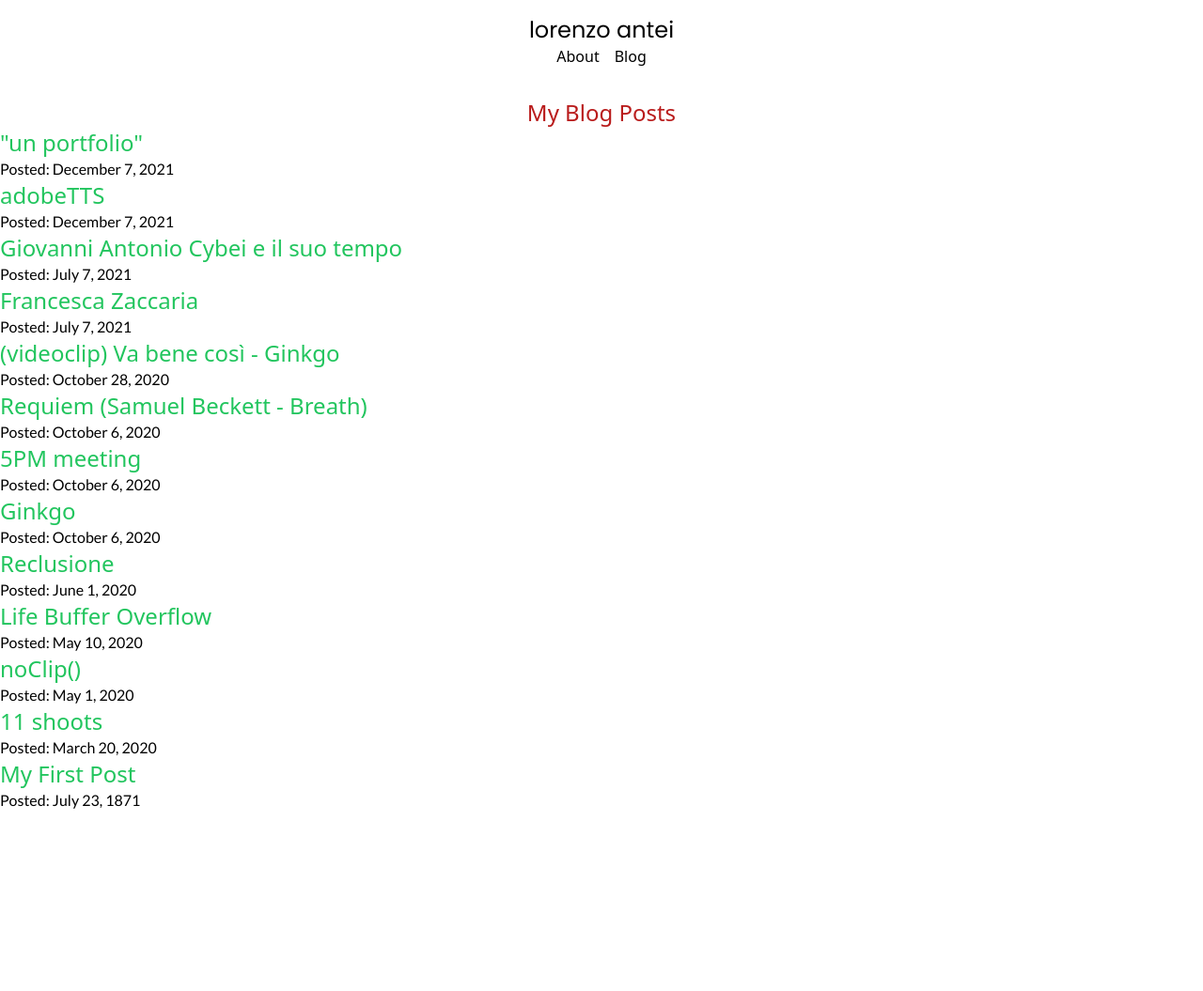
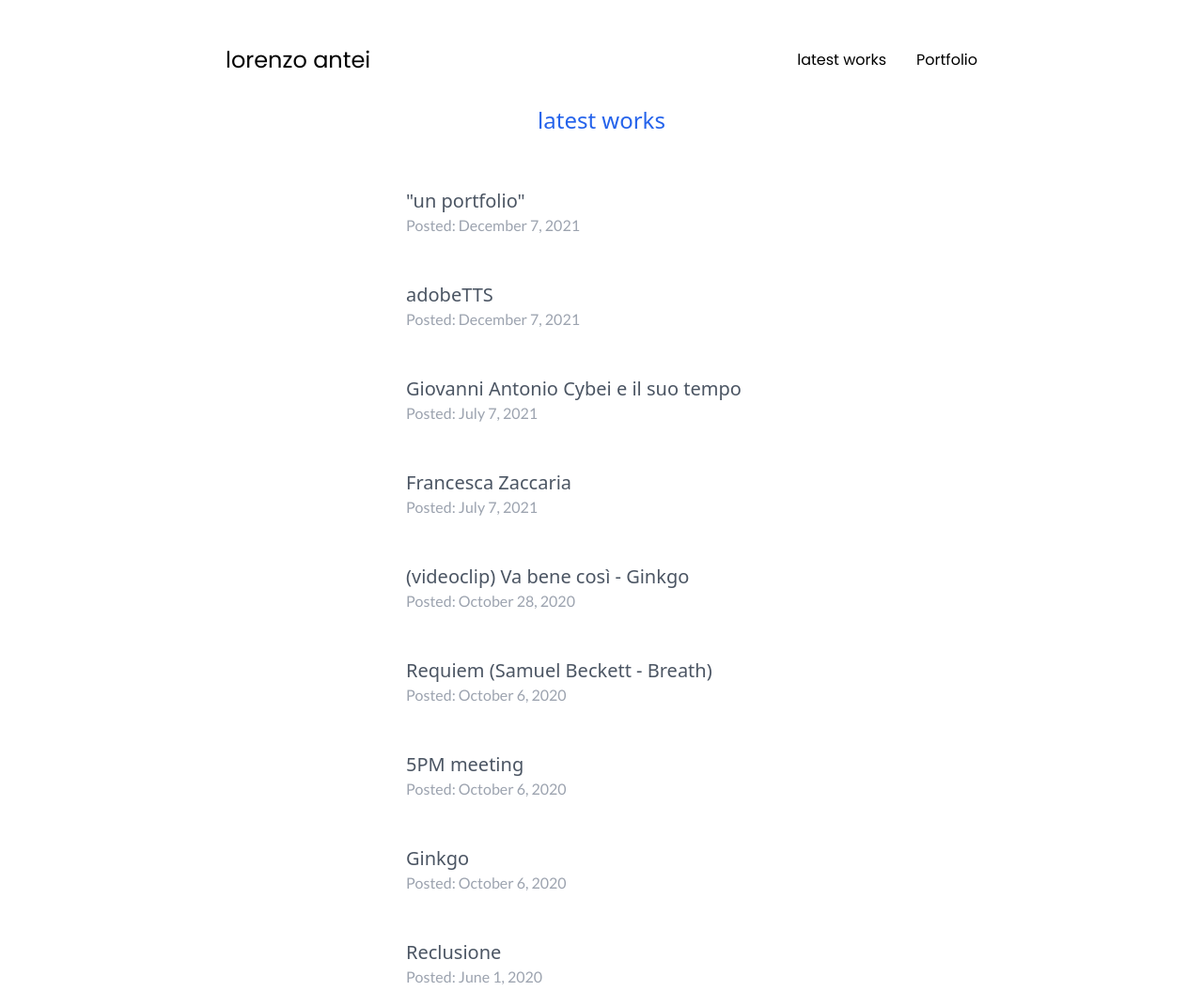
Before and after one commit to lorenzoantei/myBlog, a Gatsby site: page /blog in a window 1280 px wide. Shown: the top 1055 px of the page at 94% size. Before the commit the page ends 864 px from the top, so only its background shows below. Built offline with nearby package versions, Linux system fonts and the light colour scheme; Gatsby itself is replaced by a stand-in of ours.

Commit message:
some makeup

```diff
--- a/src/components/layout.js
+++ b/src/components/layout.js
@@ -20,33 +20,42 @@ const Layout = ({ pageTitle, children }) => {
   `)
 
   return (
-    <div className="pt-4">
+    <div className="container mx-auto pt-12
+    2xl:px-80 xl:px-60 lg:px-24 md:px-6 px-4
+    ">
 
       <title>{pageTitle} | {data.site.siteMetadata.title}</title>
 
-      <header id="{siteTitle}" className="font-poppins text-2xl flex justify-center ">
+      <div className='flex flex-row items-center justify-between font-poppins'>
+
+      <header id="{siteTitle}" className="text-2xl">
         <Link to="/" className="hover:text-purple-700 hover:ease-in-out duration-1000">{data.site.siteMetadata.title}</Link>
       </header>
+      <nav className="">
+        <ul className="flex flex-row space-x-4 md:space-x-8 text-sm md:text-base">
 
-      <nav className="flex justify-center">
-        <ul className="flex flex-row space-x-4">
-          <li className="">
-            <Link to="/about" className="hover:text-orange-700 hover:ease-in-out duration-1000">
-              About
+          <li className="hover:text-blue-700 hover:ease-in-out duration-1000 ">
+            <Link to="/blog" className="">
+              latest works
             </Link>
           </li>
-          <li className="hover:text-green-700 hover:ease-in-out duration-1000">
-            <Link to="/blog" className="">
-              Blog
+          <li className="hover:text-blue-700 hover:ease-in-out duration-1000">
+            <Link target="_blank" to="https://lorenzoanteiportfolio.netlify.app/">
+              Portfolio
             </Link>
           </li>
+
         </ul>
       </nav>
 
+      </div>
+
       <main className='pt-8'>
-        <h1 className="text-2xl text-red-700 flex justify-center">{pageTitle}</h1>
-        {children}
+        <h1 className="text-2xl text-blue-600 text-center">{pageTitle}</h1>
+
+        <div className='py-8'>{children}</div>
       </main>
+
     </div>
   )
 }
--- a/src/pages/about.js
+++ /dev/null
@@ -1,12 +0,0 @@
-import * as React from 'react'
-import Layout from '../components/layout'
-
-const AboutPage = () => {
-  return (
-    <Layout pageTitle="About Me">
-      <p>Hi there! I'm the proud creator of this site, which I built with Gatsby.</p>
-    </Layout>
-  )
-}
-
-export default AboutPage
--- a/src/pages/blog/index.js
+++ b/src/pages/blog/index.js
@@ -4,20 +4,23 @@ import Layout from '../../components/layout'
 
 const BlogPage = ({ data }) => {
   return (
-    <Layout pageTitle="My Blog Posts">
+    <Layout pageTitle="latest works">
       {
         data.allMdx.nodes.map(node => (
-          <div className='flex justify-center'>
-            <div className='container'>
-          <article key={node.id}>
-          <h2 className="text-green-500 text-2xl hover:text-red-500">
+          <div className='px-48'>
+
+          <article key={node.id} className='py-6'>
+
+          <h2 className="text-gray-600 text-xl hover:text-blue-400 hover:ease-in-out duration-1000">
             <Link to={`/blog/${node.slug}`}>
               {node.frontmatter.title}
             </Link>
           </h2>
-          <p className='font-lato'>Posted: {node.frontmatter.date}</p>
+
+          <p className='font-lato text-gray-400'>Posted: {node.frontmatter.date}</p>
         </article>
-        </div></div>
+
+        </div>
         ))
       }
     </Layout>
--- a/src/pages/index.js
+++ b/src/pages/index.js
@@ -4,12 +4,15 @@ import { StaticImage } from 'gatsby-plugin-image'
 
 const IndexPage = () => {
   return (
-    <Layout pageTitle="home">
-      <p className="text-red-500 font-poppins">Digital imaging</p>
-      <StaticImage
-        alt="Clifford, a reddish-brown pitbull, dozing in a bean bag chair"
-        src="../images/clifford.jpg"
-      />
+    <Layout pageTitle="About">
+
+      <div className="text-grey-500 font-poppins">
+        <p>I'm a digital media maker.</p>
+        <p>Since 2016 I have been making photostories, recording videos, making frontends, trying to do stuff with JS. I study at the Academy of Fine Arts in Carrara and work around Italy.</p>
+      </div>
+
+      <StaticImage className="my-8" src="../images/sb_omen_v20034.jpg" />
+
     </Layout>
   )
 }
```
Also changed, not shown: src/images/icon.png (deleted), src/images/sb_omen_v20034.jpg (added), 1 other file.
